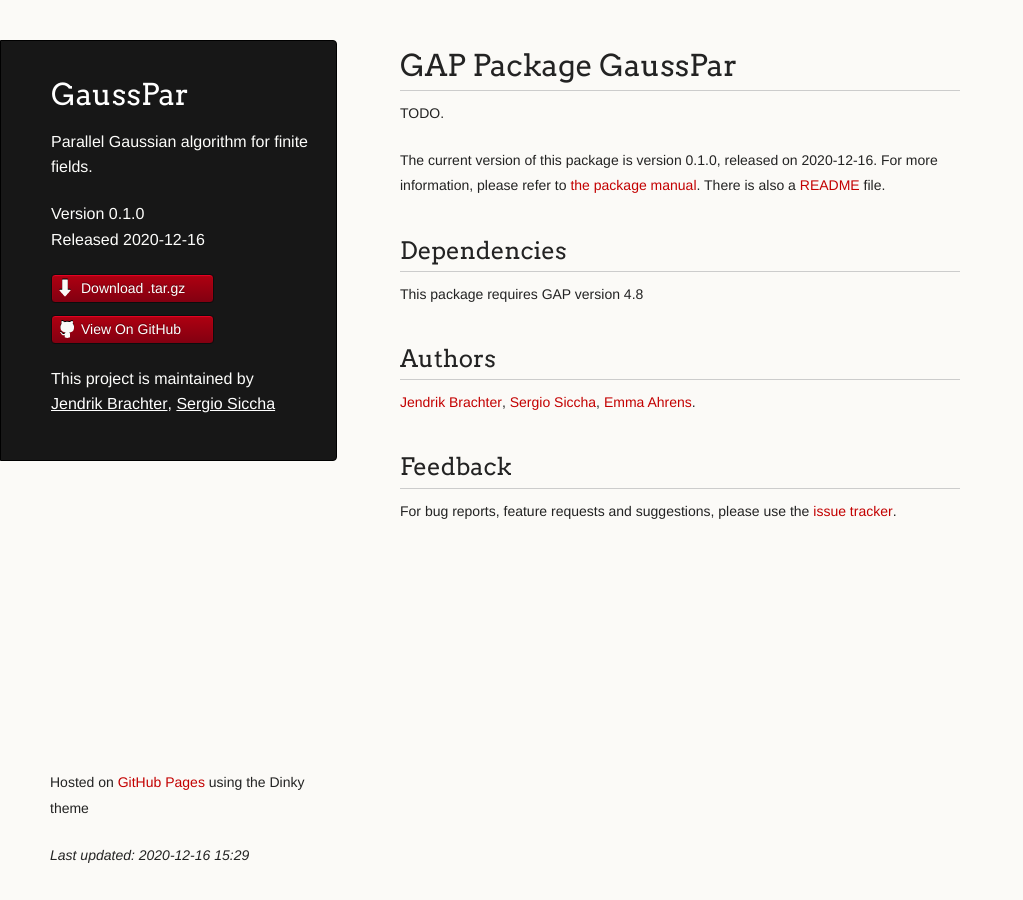
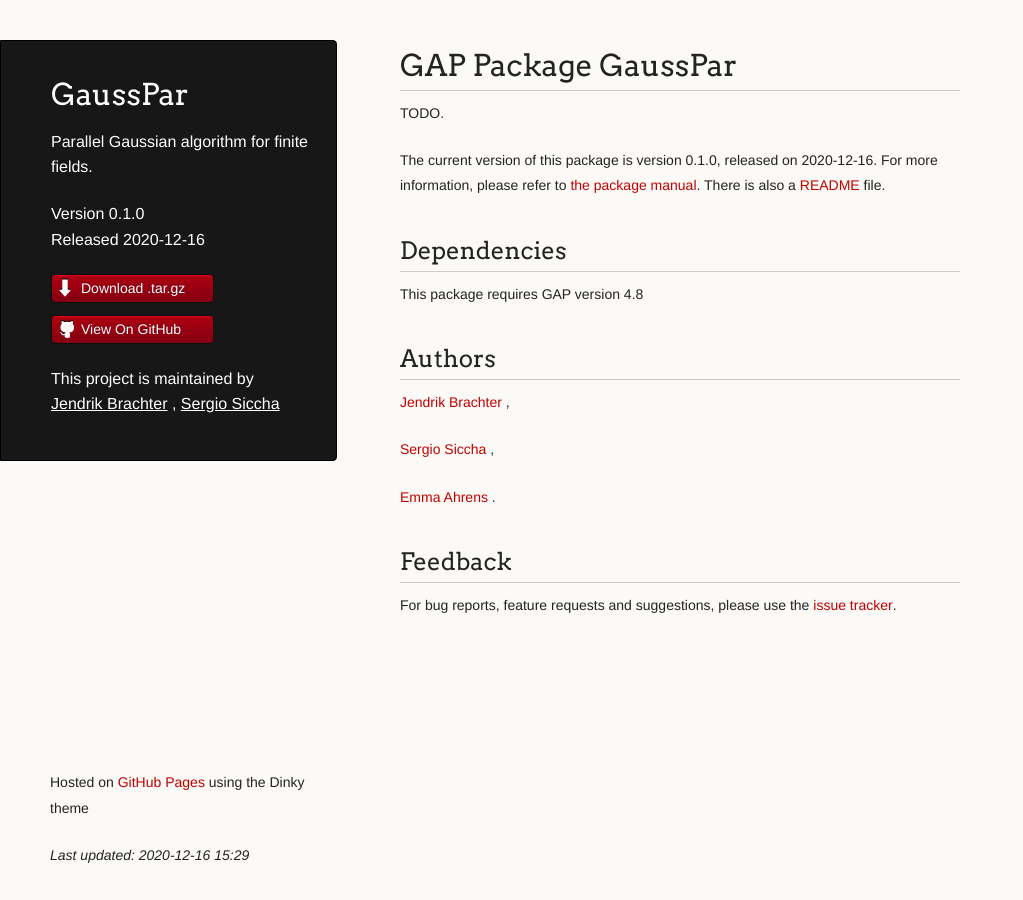
Before and after one commit to lbfm-rwth/GaussParallel, a Jekyll site: the page built from index.md, in a window 1280 px wide. Shown: the whole page, without its empty margins (0-1023 px from the left). Built offline with Jekyll 4.4.1, drawn with Linux system fonts in a browser that asks for light colours; our own code applies the rules of GitHub Pages for plain Markdown files.

Commit message:
remove "-"-characters causing problems

```diff
--- a/_layouts/default.html
+++ b/_layouts/default.html
@@ -43,7 +43,7 @@
               <a class="header name" href="{{ person.url }}">{{ person.name }}</a>{% else %}
               {{ person.name }}
             {% endif %}
-            {%- unless forloop.last -%}, {%- endunless -%}
+            {% unless forloop.last %}, {% endunless %}
           {% endfor %}
         </p>
 
--- a/index.md
+++ b/index.md
@@ -32,14 +32,14 @@ The following additional GAP packages are not required, but suggested:
 ## Author{% if site.data.package.authors.size != 1 %}s{% endif %}
 {% for person in site.data.package.authors %}
  {% if person.url %}<a href="{{ person.url }}">{{ person.name }}</a>{% else %}{{ person.name }}{% endif %}
- {%- if forloop.last -%}.{% else %}, {%- endif -%}
+ {% if forloop.last %}.{% else %}, {% endif %}
 {% endfor %}
 
 {% if site.data.package.contributors and site.data.package.contributors.size > 0 %}
 ## Contributor{% if site.data.package.contributors.size != 1 %}s{% endif %}
  {% for person in site.data.package.contributors %}
   {% if person.url %}<a href="{{ person.url }}">{{ person.name }}</a>{% else %}{{ person.name }}{% endif %}
-  {%- if forloop.last -%}.{% else %}, {%- endif -%}
+  {% if forloop.last %}.{% else %}, {% endif %}
  {% endfor %}
 {% endif %}
 
```
